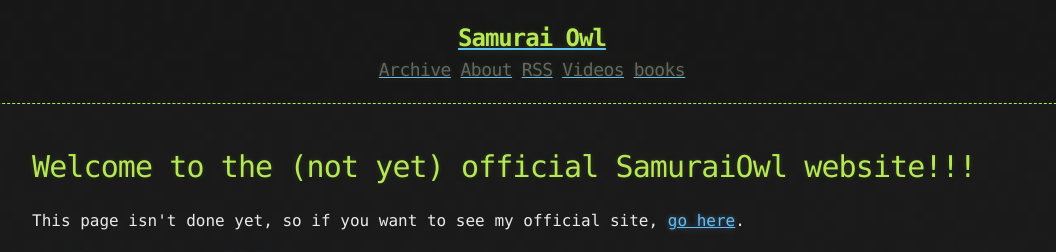
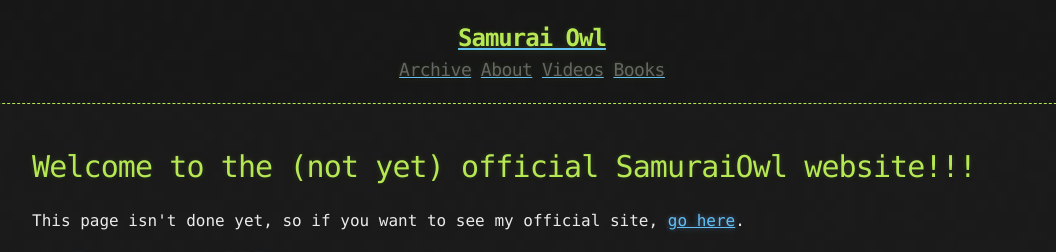
Before and after one commit to SamuraiOwl/samuraiowl.github.io, a Jekyll site: the page built from index.html, in a window 1280 px wide. Shown: the top 252 px of the page, without its empty margins (108-1164 px from the left). Built offline with Jekyll 4.4.1, drawn with Linux system fonts in a browser that asks for light colours; the list of posts is cut into pages by our own code.

Commit message:
Update links.html

```diff
--- a/_includes/links.html
+++ b/_includes/links.html
@@ -1,5 +1,4 @@
 <a href="{{ "/archive" | prepend: site.baseurl | replace: '//', '/' }}"><h2 class="header-link">Archive</h2></a>
 <a href="{{ "/about" | prepend: site.baseurl | replace: '//', '/' }}"><h2 class="header-link">About</h2></a>
-<a href="{{ "/atom.xml" | prepend: site.baseurl | replace: '//', '/' }}"><h2 class="header-link">RSS</h2></a>
 <a href="{{ "/videos" | prepend: site.baseurl | replace: '//', '/' }}"><h2 class="header-link">Videos</h2></a>
-<a href="{{ "/books" | prepend: site.baseurl | replace: '//', '/' }}"><h2 class="header-link">books</h2></a>
+<a href="{{ "/books" | prepend: site.baseurl | replace: '//', '/' }}"><h2 class="header-link">Books</h2></a>
```
